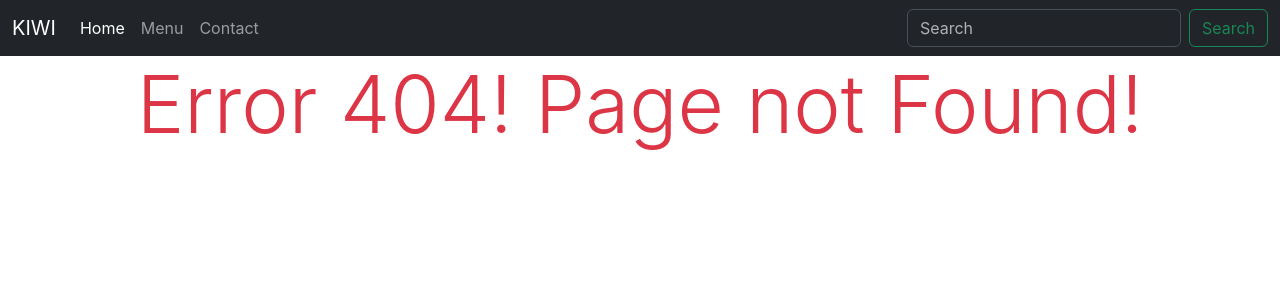
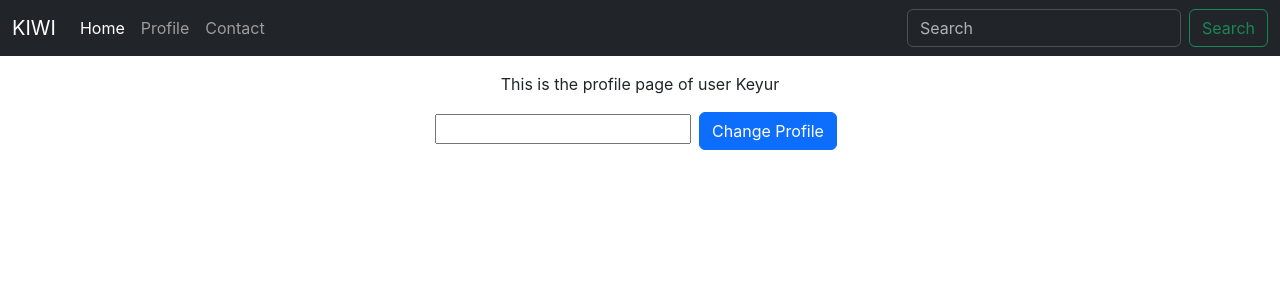
Before and after one commit to Keyur1284/Learning-React-JS, a React (Create React App) app: page /profile in a window 1280 px wide. Before the commit this address had no page. Shown: the top 300 px of the page. Built offline with nearby package versions, Linux system fonts and the light colour scheme.

Commit message:
State Management, useContext hook

```diff
--- a/src/App.js
+++ b/src/App.js
@@ -1,26 +1,32 @@
 /* eslint-disable no-unused-vars */
 import "./App.css";
-import React, { useEffect, useState } from "react";
+import React, { useEffect, useState, createContext } from "react";
 import Axios from "axios"
 import { BrowserRouter as Router, Route, Routes } from "react-router-dom";
 import { Home } from "./pages/Home";
-import { Menu } from "./pages/Menu";
+import { Profile } from "./pages/Profile";
 import { Contact } from "./pages/Contact";
 import { Navbar } from "./pages/Navbar";
 
+export const AppContext = createContext();
+
 function App() {
+
+  const [userName, setUserName] = useState("Keyur");
 
   return (
     <div className="App">
+    <AppContext.Provider value={{ userName, setUserName }}>
       <Router>
         <Navbar />
         <Routes>
           <Route path="/" element={<Home />} />
-          <Route path="/menu" element={<Menu />} />
+          <Route path="/profile" element={<Profile />} />
           <Route path="/contact" element={<Contact />} />
           <Route path="*" element={<h1 className="display-1 text-danger">Error 404! Page not Found!</h1>} />
         </Routes>
       </Router>
+      </AppContext.Provider>
     </div>
   );
 }
--- /dev/null
+++ b/src/pages/ChangeProfile.js
@@ -0,0 +1,15 @@
+import { useState } from "react";
+import { useContext } from "react";
+import { AppContext } from "../App";
+
+export const ChangeProfile = () => {
+
+    const [newUsername, setNewUsername] = useState("");
+    const {setUserName} = useContext(AppContext);
+    return (
+        <div className="container mt-3">
+            <input onChange={(event) => {setNewUsername(event.target.value);}} />
+            <button className="btn btn-primary mx-2" onClick={() => {setUserName(newUsername);}}>Change Profile</button>
+        </div>
+    );
+}
--- a/src/pages/Home.js
+++ b/src/pages/Home.js
@@ -1,4 +1,9 @@
+import { useContext } from "react";
+import { AppContext } from "../App";
+
+
 export const Home = () => {
 
-    return <h1 className="m-3">This is the home page</h1>;
+    const { userName } = useContext(AppContext);
+    return <h1 className="m-3">This is the home page and user is {userName} </h1>;
 };
--- a/src/pages/Menu.js
+++ /dev/null
@@ -1,4 +0,0 @@
-export const Menu = () => {
-
-    return <h1 className="m-3">This is the menu page</h1>;
-};
--- a/src/pages/Navbar.js
+++ b/src/pages/Navbar.js
@@ -12,7 +12,7 @@ export const Navbar = () => {
             <div class="collapse navbar-collapse" id="navbarSupportedContent">
               <ul class="navbar-nav me-auto mb-2 mb-lg-0">
               <Link className="nav-link active" aria-current="page" to="/">Home</Link>
-                <Link className="nav-link" to="/menu">Menu</Link>
+                <Link className="nav-link" to="/profile">Profile</Link>
                 <Link className="nav-link" to="/contact">Contact</Link>
               </ul>
               <form class="d-flex" role="search">
--- /dev/null
+++ b/src/pages/Profile.js
@@ -0,0 +1,16 @@
+import { ChangeProfile } from "./ChangeProfile";
+import { useContext } from "react";
+import { AppContext } from "../App";
+
+
+export const Profile = () => {
+
+    const {userName} = useContext(AppContext);
+
+    return (
+    <div className="m-3">
+        This is the profile page of user {userName}
+        <ChangeProfile />
+    </div>
+    );
+};
```
